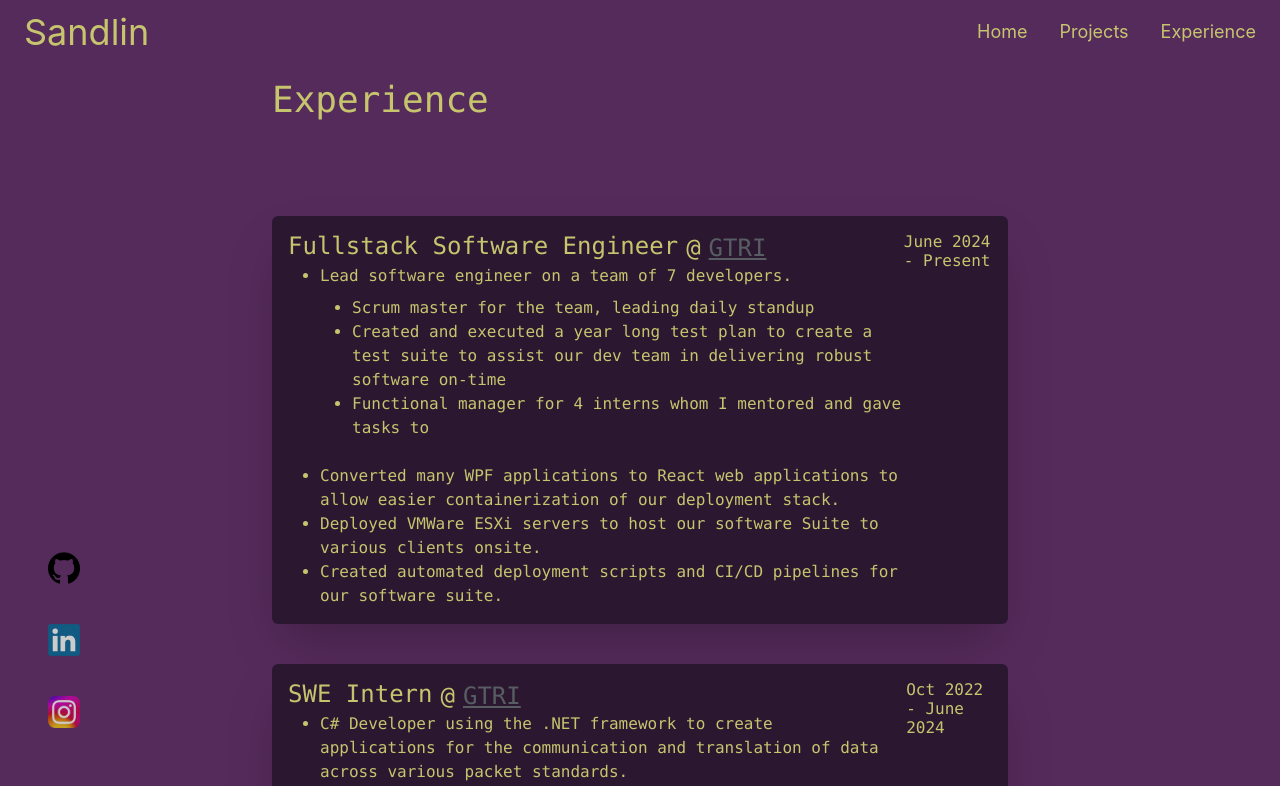
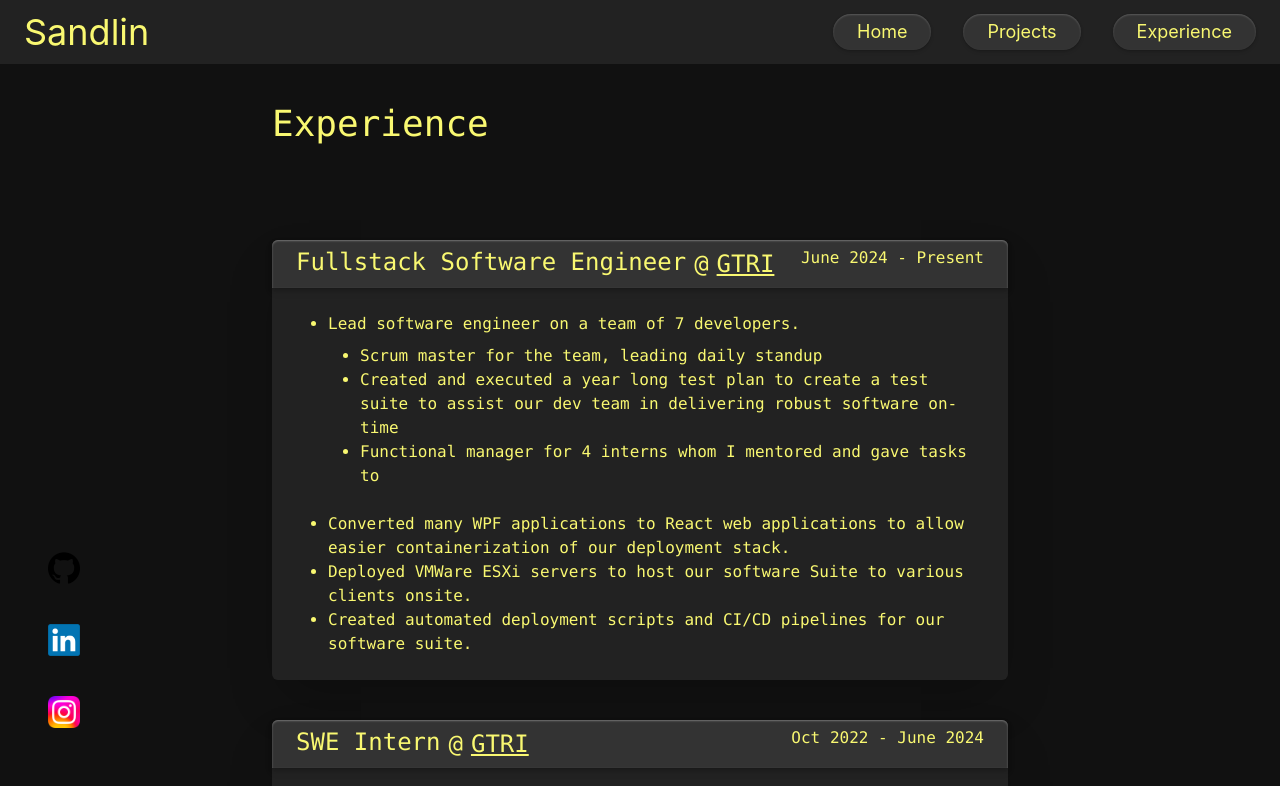
Before and after one commit to tanndlin/Portfolio, a React (Vite) app: page /experience in a window 1280 px wide. Shown: the top 786 px of the page. Built offline with nearby package versions, Linux system fonts and the light colour scheme.

Commit message:
New look

```diff
--- a/src/App.scss
+++ b/src/App.scss
@@ -2,11 +2,11 @@
 
 
 * {
-  color: $secondary;
+  color: $text-color;
 }
 
 b {
-  color: $secondary;
+  color: $text-color;
 }
 
 #pfp {
@@ -17,16 +17,11 @@
   aspect-ratio: 1/1;
 }
 
-.project {
-  &>div a {
-    transition: 0.2s;
-    filter: saturate(.1);
-  }
+.projectDisplay {
+  transition: 0.25s;
 
   &:hover {
-    &>div a {
-      filter: none;
-    }
+    transform: scale(1.1);
   }
 }
 
@@ -50,45 +45,50 @@
       left: 0;
     }
 
-    &>h1 {
-      @apply text-right;
-    }
-
-    & .description {
+    & .project-card {
       margin-left: auto;
-    }
-
-    & .techContainer {
-      float: right;
     }
   }
 }
 
-.description {
-  transition: 1s ease;
-
-  &.description-show {
-    margin-right: 0;
-    margin-left: 0;
-    opacity: 1;
-  }
+.project-card {
+  background: $secondary;
+  box-shadow: $shadow-l;
+  border-radius: 16px
 }
 
-.projectLink {
-  @apply flex mt-4 gap-4 w-min h-min;
+.project-header {
+  box-shadow: $shadow-m;
+}
+
+.project-link,
+.technology-item {
+  background-color: $tertiary;
+  box-shadow: $shadow-s;
+  border-radius: 16px;
+}
+
+.project-link {
+  width: 40px;
+  height: 40px;
+  display: flex;
+  border-radius: 20px;
+
+  &>svg {
+    margin: auto;
+  }
 
   &>svg:hover {
     stroke: white;
   }
 }
 
-.links {
-  @apply flex gap-4;
+.header {
+  flex: 0 0 64px;
 }
 
-.header {
-  // filter: saturate(.8) brightness(.8);
-  flex: 0 0 64px;
+.header-button {
+  box-shadow: $shadow-s
 }
 
 #tracker li {
@@ -104,25 +104,10 @@
   }
 }
 
-@keyframes trackerAnimation {
-  25% {
-    transform: rotate3d(0, 1, 0, 0deg);
-    filter: drop-shadow(1px 1px 4px white);
-  }
-
-  50% {
-    transform: rotate3d(0, 1, 0, 90deg);
-  }
-
-  100% {
-    transform: rotate3d(0, 1, 0, 0deg);
-  }
-}
-
 .glow {
   &:hover {
     // filter: brightness(1.1) saturate(1.2);
-    text-shadow: 0 0 5px $secondary, 0 0 15px $secondary, 0 0 25px $secondary, 0 0 75px $secondary;
+    text-shadow: 0 0 5px $text-color, 0 0 15px $text-color, 0 0 25px $text-color, 0 0 75px $text-color;
   }
 }
 
@@ -132,8 +117,18 @@
 
 @for $i from 1 through 10 {
 
-  #projects section.project:nth-of-type(#{$i}) div.relative,
+  #projects section.project:nth-of-type(#{$i}) .project-card,
   #experience>article>section:nth-of-type(#{$i}) {
     view-transition-name: box-body-#{$i};
   }
 }
+
+.experience-card {
+  box-shadow: $shadow-l;
+  background-color: $tertiary;
+  border-radius: 16px;
+}
+
+.experience-header {
+  box-shadow: $shadow-m;
+}
--- a/src/components/Header.tsx
+++ b/src/components/Header.tsx
@@ -1,31 +1,30 @@
-import React from 'react';
 import AnimatedLink from './AnimatedLink';
 
 function Header() {
     return (
-        <header className="grid px-4 header">
+        <header className="grid px-4 header bg-[#222] mb-4">
             <h1 className="my-auto text-4xl">Sandlin</h1>
             <nav className="col-start-3 my-auto sm:ml-auto max-sm:text-right">
                 <ul className="flex my-auto text-lg sm:gap-8 max-sm:flex-col">
-                    <li>
-                        <AnimatedLink className="text-md glow" to="/">
-                            Home
-                        </AnimatedLink>
-                    </li>
-                    <li>
-                        <AnimatedLink className="text-md glow" to="/projects">
-                            Projects
-                        </AnimatedLink>
-                    </li>
-                    <li>
-                        <AnimatedLink className="text-md glow" to="/experience">
-                            Experience
-                        </AnimatedLink>
-                    </li>
+                    <NavItem to="/" title="Home" />
+                    <NavItem to="/projects" title="Projects" />
+                    <NavItem to="/experience" title="Experience" />
                 </ul>
             </nav>
         </header>
     );
 }
 
+function NavItem(props: { to: string; title: string }) {
+    return (
+        <li>
+            <AnimatedLink className="text-md glow" to={props.to}>
+                <p className="px-4 py-1 rounded-full  header-button bg-tertiary">
+                    {props.title}
+                </p>
+            </AnimatedLink>
+        </li>
+    );
+}
+
 export default Header;
--- a/src/index.scss
+++ b/src/index.scss
@@ -13,7 +13,7 @@
   -moz-osx-font-smoothing: grayscale;
 
   background-color: $primary;
-  filter: saturate(.8) brightness(.8);
+  // filter: saturate(.8) brightness(.8);
 
   height: 100vh;
 }
@@ -41,7 +41,7 @@
 }
 
 ::-webkit-scrollbar-thumb {
-  @apply bg-tertiary;
+  @apply bg-secondary;
   border-radius: 0.375rem;
 }
 
--- a/src/pages/experience/Experience.tsx
+++ b/src/pages/experience/Experience.tsx
@@ -12,23 +12,22 @@
 
 function Experience(props: ExperienceProps) {
     return (
-        <section className="flex justify-between p-3 my-10 rounded-md shadow-2xl max-sm:flex-col max-sm:gap-16 bg-tertiary">
-            <div>
+        <section className="my-10 rounded-md shadow-2xl max-sm:flex-col max-sm:gap-16 bg-[#222] experience-card">
+            <header className="flex justify-between px-4 py-2 rounded-t-md bg-tertiary experience-header">
                 <span className="flex text-2xl">
                     <h1>{props.title}</h1>
                     <p className="mx-2">@</p>
                     <a
-                        className="underline text-secondary"
+                        className="underline text-text-color glow"
                         href={props.company.link}
                     >
                         {props.company.name}
                     </a>
                 </span>
-                <ul className="ml-8 font-mono list-disc">{props.children}</ul>
-            </div>
-
-            <div>
                 <h2>{props.date}</h2>
+            </header>
+            <div className="p-4">
+                <ul className="ml-8 list-disc">{props.children}</ul>
             </div>
         </section>
     );
--- a/src/pages/home/HomePage.tsx
+++ b/src/pages/home/HomePage.tsx
@@ -4,9 +4,7 @@
             <div className="mx-auto">
                 <div className="flex">
                     <div>
-                        <h2 className="mt-8 font-mono text-3xl">
-                            Hi, my name is
-                        </h2>
+                        <h2 className="mt-8  text-3xl">Hi, my name is</h2>
                         <h1 className="font-bold text-7xl transition-header">
                             Tanner Sandlin
                         </h1>
@@ -18,7 +16,7 @@
                         alt="Profile Picture"
                     />
                 </div>
-                <div className="flex gap-2 mt-4 font-mono text-xl max-sm:flex-col">
+                <div className="flex gap-2 mt-4  text-xl max-sm:flex-col">
                     <p className="glow">Software Engineer</p>
                     <p className="max-sm:hidden">|</p>
                     <p className="glow">CS @ UCF '24</p>
--- a/src/pages/projects/Project.tsx
+++ b/src/pages/projects/Project.tsx
@@ -4,6 +4,7 @@
 
 interface ProjectProps {
     title: string;
+    overview?: string;
     technologies: (string | JSX.Element)[];
     link?: string;
     githubLink: string;
@@ -15,48 +16,67 @@
     const { title, technologies, link, githubLink, img, children } = props;
 
     const getHeader = () => {
-        if (link) return <a href={link}>{title}</a>;
-
-        return title;
+        const realLink = link ?? githubLink;
+        return (
+            <a className="glow" href={realLink}>
+                {title}
+            </a>
+        );
     };
 
     return (
-        <section className="project">
-            <h1 className={`text-2xl mb-16 font-mono`}>{getHeader()}</h1>
-            <div className="relative">
-                <div
-                    className={`description font-mono pl-8 w-3/5 p-4 bg-tertiary rounded-md shadow-xl`}
+        <section className="relative project">
+            <div className="w-3/5 pb-4 project-card z-[1] flex flex-col gap-4 relative">
+                <header className="p-4 font-mono rounded-t-2xl bg-tertiary project-header">
+                    <h1 className="text-2xl">{getHeader()}</h1>
+                    <p>{props.overview}</p>
+                </header>
+                <div className="flex flex-col gap-4 px-4">
+                    <div className="font-mono description">{children}</div>
+                    <TechContainer
+                        technologies={technologies}
+                        githubLink={githubLink}
+                        link={link}
+                    />
+                </div>
+            </div>
+            <a
+                className="absolute top-0 h-full projectDisplay"
+                href={link ?? githubLink}
             >
-                    {children}
-                </div>
-                <footer className={`techContainer flex flex-col mt-4`}>
-                    <ul className={`flex gap-4`}>
+                <img className="w-full h-full" src={img} alt="Project" />
+            </a>
+        </section>
+    );
+}
+
+function TechContainer({
+    technologies,
+    githubLink,
+    link,
+}: {
+    technologies: (string | JSX.Element)[];
+    githubLink: string;
+    link?: string;
+}) {
+    return (
+        <footer className="flex justify-between">
+            <ul className="flex gap-4">
                 {technologies.map((tech, index) => {
                     return <li key={index}>{tech}</li>;
                 })}
             </ul>
-                    <span className="links">
-                        <a
-                            className="projectLink hover:fill-white"
-                            href={githubLink}
-                        >
-                            <Icon className="w-8" />
-                        </a>
+            <span className="flex gap-4 ">
                 {link && (
-                            <a className="projectLink" href={link}>
+                    <a className="project-link" href={link}>
                         <ExternalIcon />
                     </a>
                 )}
+                <a className="project-link hover:fill-white" href={githubLink}>
+                    <Icon className="w-6 h-6" />
+                </a>
             </span>
         </footer>
-                <a
-                    className={`projectDisplay max-w-[500px] absolute top-1/2 -translate-y-1/2 -z-[1]`}
-                    href={link ?? githubLink}
-                >
-                    <img className="min-h-[237px]" src={img} alt="Project" />
-                </a>
-            </div>
-        </section>
     );
 }
 
--- a/src/pages/projects/ProjectsPage.tsx
+++ b/src/pages/projects/ProjectsPage.tsx
@@ -8,41 +8,35 @@
 
 function ProjectsPage() {
     return (
-        <article
-            id="projects"
-            className="container flex flex-col flex-1 w-full gap-8 m-auto"
-        >
-            <h1 className="mb-24 font-mono text-4xl transition-header">
+        <article id="projects" className="container flex-1 w-full m-auto">
+            <h1 className="mb-24 text-4xl transition-header">
                 Personal Projects
             </h1>
-
+            <div className="flex flex-col gap-32">
                 <Project
                     title="TanScript"
+                    overview="A compiled programming language built from scratch using TypeScript"
                     githubLink="https://github.com/tanndlin/tanscript"
-                link="https://github.com/tanndlin/tanscript"
                     technologies={[<Tech.TypeScriptTech />]}
                     img={
                         'https://upload.wikimedia.org/wikipedia/commons/4/4c/Typescript_logo_2020.svg'
                     }
                 >
                     <p>
-                    An compiled programming language that is built from scratch
-                    using TypeScript.
-                </p>
-                <br />
-                <p>
                         <b>Key features:</b>
                     </p>
                     <ul className="list-disc">
-                    <li className="ml-4">Compiles to AMD64 instruction set</li>
                         <li className="ml-4">
-                        Functions and lambdas that can be passed around as first
-                        class citizens.
+                            Compiles to AMD64 instruction set
                         </li>
                         <li className="ml-4">
-                        Singals implementation that allows for easy event driven
-                        mathematics using a dependency graph models to update
-                        variables only as needed.
+                            Functions and lambdas that can be passed around as
+                            first class citizens.
+                        </li>
+                        <li className="ml-4">
+                            Signals implementation that allows for easy event
+                            driven mathematics using a dependency graph models
+                            to update variables only as needed.
                         </li>
                         <li className="ml-4">
                             Full support for all math operators, and nested
@@ -58,30 +52,28 @@
 
                 <Project
                     title="CPPRayTracer"
+                    overview="A ray tracer with no dependencies built in C++"
                     githubLink="https://github.com/tanndlin/CPPRayTracer"
-                link="https://github.com/tanndlin/CPPRayTracer"
-                technologies={[<Tech.CPPTech />]}
+                    technologies={[<Tech.CPPTech />, <Tech.RustTech />]}
                     img={
                         'https://github.com/tanndlin/CPPRayTracer/blob/master/image.jpg?raw=true'
                     }
                 >
-                <p>A ray tracer with no dependencies built in C++.</p>
-                <br />
                     <p>
                         <b>Key features:</b>
                     </p>
                     <ul className="list-disc">
                         <li className="ml-4">
-                        Uses Bounding Volume Hierarchy (BVH) to speed up to cull
-                        faces to speed up rendering.
+                            Uses Bounding Volume Hierarchy (BVH) to speed up to
+                            cull faces to speed up rendering.
                         </li>
                         <li className="ml-4">
-                        A custom ThreadPool implementaion to allow for parallel
-                        rendering of tiles to speed up rendering.
+                            A custom ThreadPool implementaion to allow for
+                            parallel rendering of tiles to speed up rendering.
                         </li>
                         <li className="ml-4">
-                        Ability to load and render .obj files with support for
-                        image textures in the .mtl format
+                            Ability to load and render .obj files with support
+                            for image textures in the .mtl format
                         </li>
                     </ul>
                 </Project>
@@ -100,37 +92,33 @@
                 >
                     <p>
                         A budget tracker app that allows users to keep track of
-                    recurring bills, grocery budgets, and one time expenses. I
-                    was the lead front end eningeer for the website and helped
-                    oversee the development of the expressJS API.
+                        recurring bills, grocery budgets, and one time expenses.
+                        I was the lead front end eningeer for the website and
+                        helped oversee the development of the expressJS API.
                     </p>
                 </Project>
 
                 <Project
                     title="Note Taker"
+                    overview="A note taking app that utilizes markdown to render styled notes"
                     githubLink="https://github.com/tanndlin/NoteTaker"
                     link="https://notetaker.tanndlin.com"
                     img={noteTakerImg}
                     technologies={[<Tech.ReactTech />, <Tech.TypeScriptTech />]}
                 >
-                <p>
-                    A note taking app that utilizes markdown to render styled
-                    notes.
-                </p>
-
                     <ul className="list-disc">
                         <li className="ml-4">
-                        Takes advantage of hyperlinks to quickly reference other
-                        notes, and allows for easy navigation between related
-                        notes
+                            Takes advantage of hyperlinks to quickly reference
+                            other notes, and allows for easy navigation between
+                            related notes
                         </li>
                         <li className="ml-4">
                             Graph feature to visualize the relationships between
                             notes.
                         </li>
                         <li className="ml-4">
-                        Stores and displays notes in file system tree structure
-                        for easy organization
+                            Stores and displays notes in file system tree
+                            structure for easy organization
                         </li>
                     </ul>
                 </Project>
@@ -143,9 +131,10 @@
                     img={dynamiCalcImg}
                 >
                     <p>
-                    Most calculators have static variables that do not change
-                    after being set. DynamiCalc allows users to create dynamic
-                    variables that change as the user inputs new values.
+                        Most calculators have static variables that do not
+                        change after being set. DynamiCalc allows users to
+                        create dynamic variables that change as the user inputs
+                        new values.
                     </p>
                 </Project>
 
@@ -162,8 +151,8 @@
                     ]}
                 >
                     <p>
-                    Sole frontend eningeer on a fullstack website application
-                    for managing a user's contacts <br />
+                        Sole frontend eningeer on a fullstack website
+                        application for managing a user's contacts <br />
                         <a
                             href="/cmindex.html"
                             target="_blank"
@@ -189,11 +178,12 @@
                 >
                     <p>
                         Lead Developer of Lion, a discord bot developed in
-                    TypeScript with over 30 contributors. Helps manage the UCF
-                    CS Discord, making the life of the average user and
-                    moderator easier, serving <b>10,000+</b> users.
+                        TypeScript with over 30 contributors. Helps manage the
+                        UCF CS Discord, making the life of the average user and
+                        moderator easier, serving <b>14,000+</b> users.
                     </p>
                 </Project>
+            </div>
         </article>
     );
 }
```
Also changed, not shown: src/pages/projects/Technologies.tsx (+10 -1 lines), src/variables.scss (+9 -3 lines), tailwind.config.js (+4 -3 lines). Lines whose indentation alone changed are shown as unchanged.
